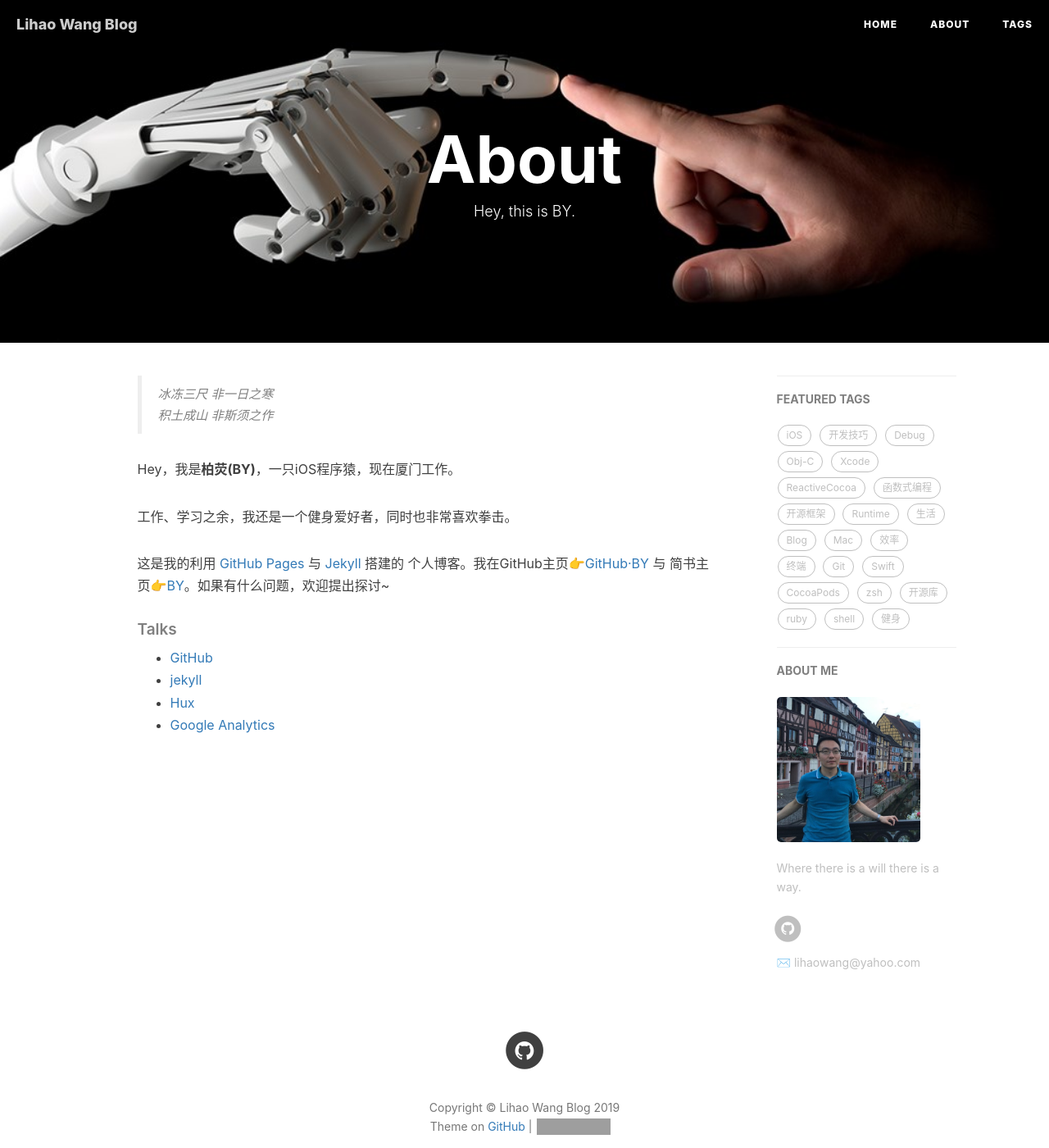
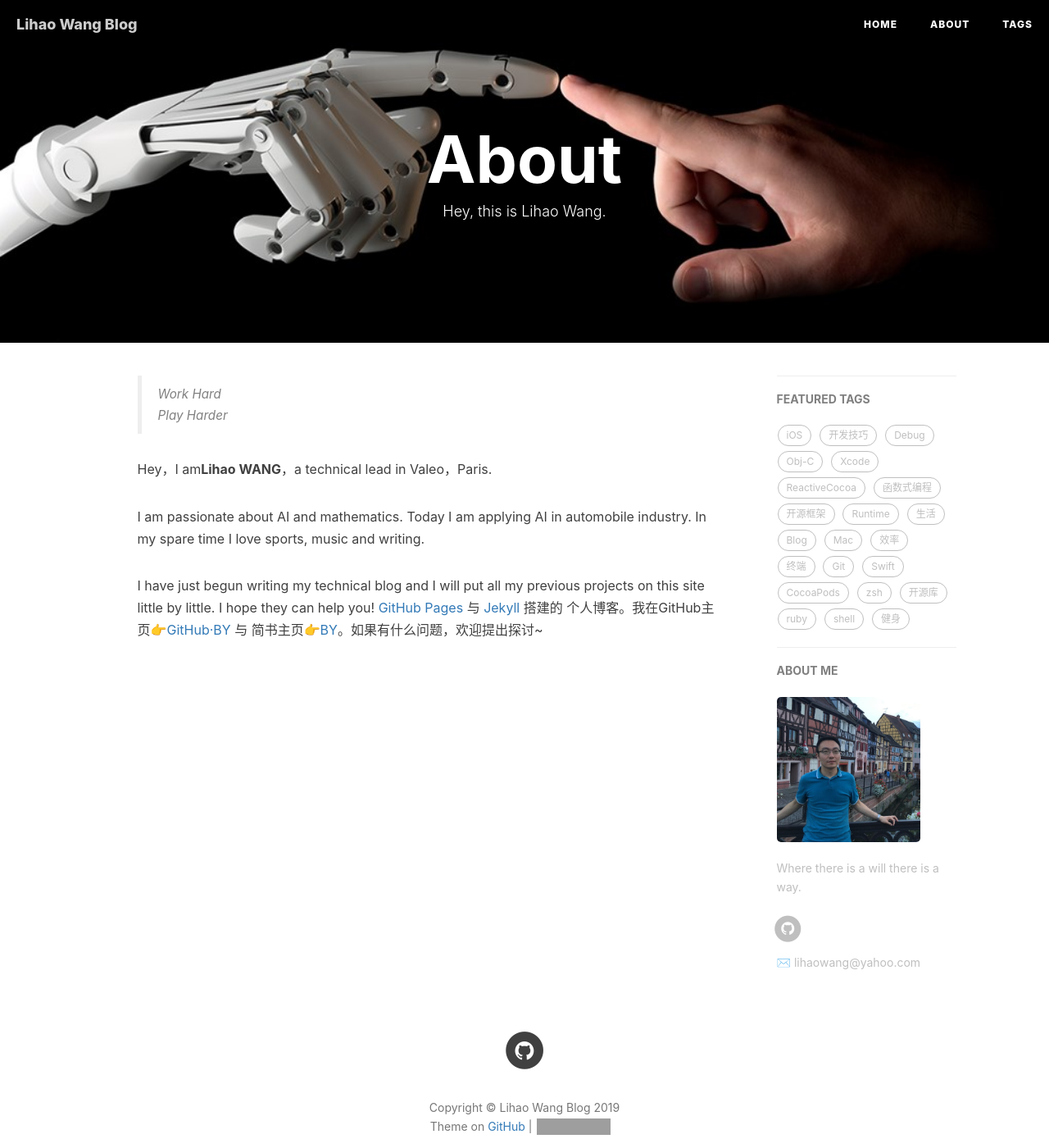
Before and after one commit to LihaoWang1991/Lihaowang1991.github.io, a Jekyll site: the page built from about.html, in a window 1280 px wide and 1400 px high. Shown: the whole window at 82% size. Built offline with Jekyll 4.4.1, drawn with Linux system fonts in a browser that asks for light colours; nearby versions of some CDN libraries; comment, search, counter and statistics services are not loaded; grey boxes are pictures that could not be loaded.

Commit message:
Update about.html

```diff
--- a/about.html
+++ b/about.html
@@ -1,7 +1,7 @@
 ---
 layout: page
 title: "About"
-description: "Hey, this is BY."
+description: "Hey, this is Lihao Wang."
 header-img: "img/post-bg-rwd.jpg"
 ---
 
@@ -15,25 +15,18 @@ header-img: "img/post-bg-rwd.jpg"
 <div class="zh post-container">
 
     <!--copied from markdown -->
-    <blockquote><p>冰冻三尺 非一日之寒<br>
-    积土成山 非斯须之作</p></blockquote>
+    <blockquote><p>Work Hard<br>
+    Play Harder</p></blockquote>
 
-    <p>Hey，我是<strong>柏荧(BY)</strong>，一只iOS程序猿，现在厦门工作。</p>
+    <p>Hey，I am<strong>Lihao WANG</strong>，a technical lead in Valeo，Paris.</p>
 
-    <p>工作、学习之余，我还是一个健身爱好者，同时也非常喜欢拳击。</p>
+    <p>I am passionate about AI and mathematics. Today I am applying AI in automobile industry. In my spare time I love sports, music and writing.</p>
 
-    <p>这是我的利用 <a href="https://pages.github.com/">GitHub Pages</a> 与 <a href="http://jekyll.com.cn/">Jekyll</a> 搭建的 个人博客。我在GitHub主页<a href="https://github.com/qiubaiying">👉GitHub·BY</a> 与 简书主页<a href="https://http://www.jianshu.com/u/e71990ada2fd">👉BY</a>。如果有什么问题，欢迎提出探讨~</p>
+    <p>I have just begun writing my technical blog and I will put all my previous projects on this site little by little. I hope they can help you! <a href="https://pages.github.com/">GitHub Pages</a> 与 <a href="http://jekyll.com.cn/">Jekyll</a> 搭建的 个人博客。我在GitHub主页<a href="https://github.com/qiubaiying">👉GitHub·BY</a> 与 简书主页<a href="https://http://www.jianshu.com/u/e71990ada2fd">👉BY</a>。如果有什么问题，欢迎提出探讨~</p>
 
     <p></p>
 
-    <h5>Talks</h5>
 
-    <ul>
-        <li><a href="https://github.com">GitHub</a></li>
-        <li><a href="http://jekyll.com.cn/">jekyll</a></li>
-        <li><a href="http://huangxuan.me/">Hux</a></li>
-        <li><a href="https://analytics.google.com/analytics">Google Analytics</a></li>
-    </ul>
 </div>
 
 <!-- English Version -->
```
